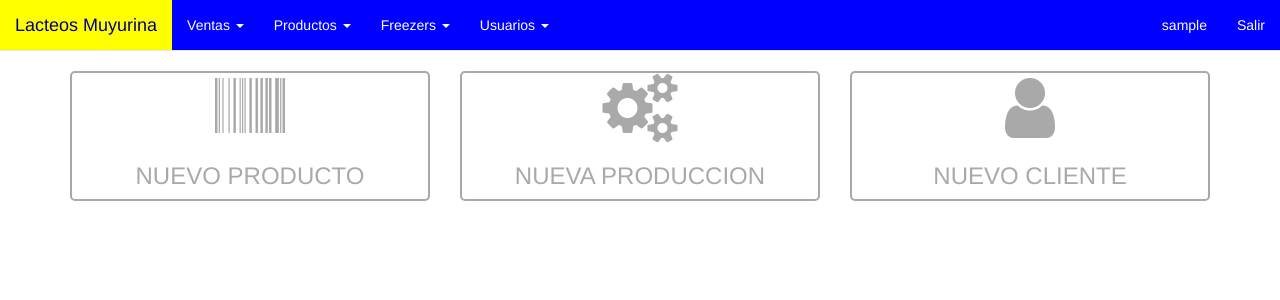
After one commit to josemmercado96/LacteosMuyurina, a Django app: page / in a window 1280 px wide. The commit adds this page. Shown: the top 300 px of the page. Run offline with Django 3.2, Linux system fonts and the light colour scheme; the visitor is signed in with stand-in values (Sample User, id 1); parts of the project's set-up code (start-up, migrations or seed data) failed here and were passed over; some libraries are stand-ins or nearby versions.

Commit message:
Diseño de Pagina Principal

```diff
--- a/apps/producto/views.py
+++ b/apps/producto/views.py
@@ -63,7 +63,7 @@ def crearLote(request):
             prod.stock += c
             prod.save()
             form.save()
-        return redirect('productos:listaLote')
+            return redirect('productos:listaLote')
     else:
         form = LoteForm()
 
--- a/apps/venta/urls.py
+++ b/apps/venta/urls.py
@@ -5,7 +5,7 @@ from .views import index, crearCliente, listaCliente
 
 
 urlpatterns = [
-	url(r'^$',login_required(index),name='venta'),
+	#url(r'^$',login_required(index),name='index'),
 	url(r'^crear-cliente/',login_required(crearCliente),name='cliente'),
 	url(r'^lista-clientes/',login_required(listaCliente),name='listaCliente'),
 ]
--- a/apps/venta/views.py
+++ b/apps/venta/views.py
@@ -6,14 +6,14 @@ from .models import Cliente
 # Create your views here.
 
 def index(request):
-	return render(request, 'venta/venta.html')
+	return render(request, 'venta/index.html')
 
 def crearCliente(request):
 	if request.method == 'POST':
 		form = ClienteForm(request.POST)
 		if form.is_valid():
 			form.save()
-		return redirect('ventas:venta')
+		return redirect('ventas:index')
 	else:
 		form = ClienteForm()
 
--- a/lacteos/urls.py
+++ b/lacteos/urls.py
@@ -16,11 +16,13 @@ Including another URLconf
 from django.conf.urls import url, include
 from django.contrib import admin
 from django.contrib.auth.views import login, logout_then_login
+from django.contrib.auth.decorators import login_required
+from apps.venta.views import index
 
 urlpatterns = [
     url(r'^admin/', admin.site.urls),
     url(r'^ventas/', include('apps.venta.urls',namespace='ventas')),
-    url(r'^$',login,{'template_name':'index.html'}, name='login'),
+    url(r'^$',login_required(index), name='index'),
     url(r'^accounts/login/',login,{'template_name':'index.html'}, name='login'),
     url(r'^logout/',logout_then_login, name='logout'),
     url(r'^productos/', include('apps.producto.urls',namespace='productos')),
--- a/static/css/custom.css
+++ b/static/css/custom.css
@@ -78,3 +78,15 @@ input[type=number]::-webkit-inner-spin-button {
 input[type=number] {
     -moz-appearance:textfield;
 }
+
+.tarjeta {
+	color: darkgray;
+	border: 2px solid;
+	display: block;
+	border-radius: 5px;
+	transition: color 1s;
+}
+.tarjeta:hover {
+	color: black;
+	text-decoration: none;
+}
--- a/templates/base/base.html
+++ b/templates/base/base.html
@@ -21,7 +21,7 @@
             <span class="icon-bar"></span>
             <span class="icon-bar"></span>
           </button>
-          <a class="navbar-brand enlace" href="{% url 'ventas:venta' %}">Lacteos Muyurina</a>
+          <a class="navbar-brand enlace" href="/">Lacteos Muyurina</a>
         </div>
         <div id="navbar" class="navbar-collapse collapse">
           <ul class="nav navbar-nav">
@@ -65,7 +65,7 @@
             </li>
           </ul>
           <ul class="nav navbar-nav navbar-right">
-            <li><a href="">Usuario</a></li>
+            <li><a href="">{{request.user}}</a></li>
             <li><a href="{% url 'logout' %}">Salir</a></li>
           </ul>
         </div><!--/.nav-collapse -->
--- /dev/null
+++ b/templates/venta/index.html
@@ -0,0 +1,34 @@
+{% extends 'base/base.html' %}
+
+{% block content %}
+    <div class="container">
+        <div class="row">
+            <div class="col-md-4">
+                <a href=" {% url 'productos:crearProducto' %} " class="tarjeta">
+                    <div class="text-center">
+                        <i class="fa fa-barcode fa-5x"></i>
+                        <h3>NUEVO PRODUCTO</h3>
+                    </div>
+                </a>
+            </div>
+            <div class="col-md-4">
+                <a href=" {% url 'productos:crearLote' %} " class="tarjeta">
+                    <div class="row">
+                        <div class="text-center">
+                            <i class="fa fa-cogs fa-5x"></i>
+                            <h3>NUEVA PRODUCCION</h3>
+                        </div>
+                    </div>
+                </a>
+            </div>
+            <div class="col-md-4">
+                <a href=" {% url 'ventas:cliente' %} " class="tarjeta">
+                    <div class="text-center">
+                        <i class="fa fa-user fa-5x"></i>
+                        <h3>NUEVO CLIENTE</h3>
+                    </div>
+                </a>
+            </div>
+        </div>
+    </div>
+{% endblock content %}
```
Also changed, not shown: apps/producto/forms.py (+9 -0 lines), templates/producto/lista_lote.html (added, +41 -0 lines).
